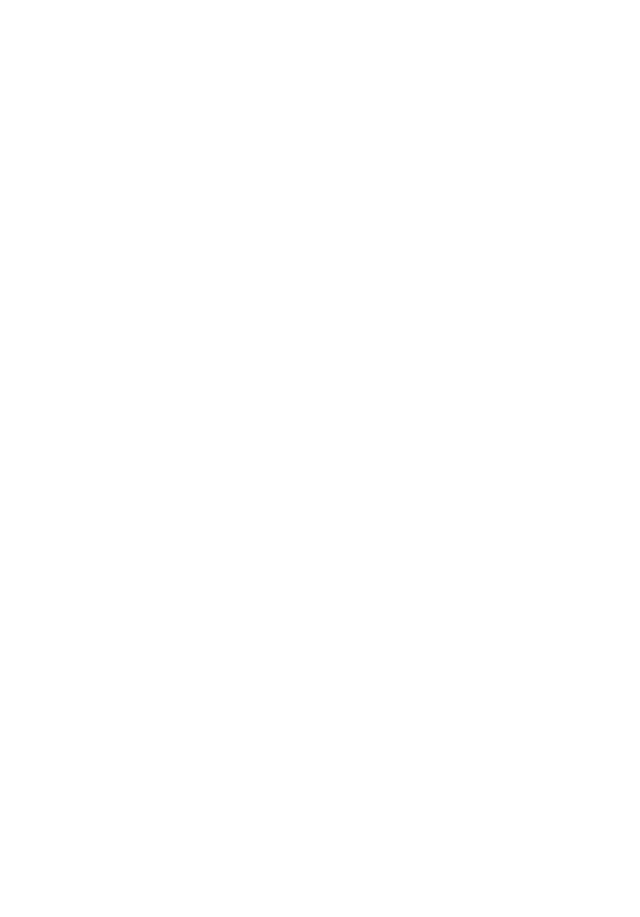
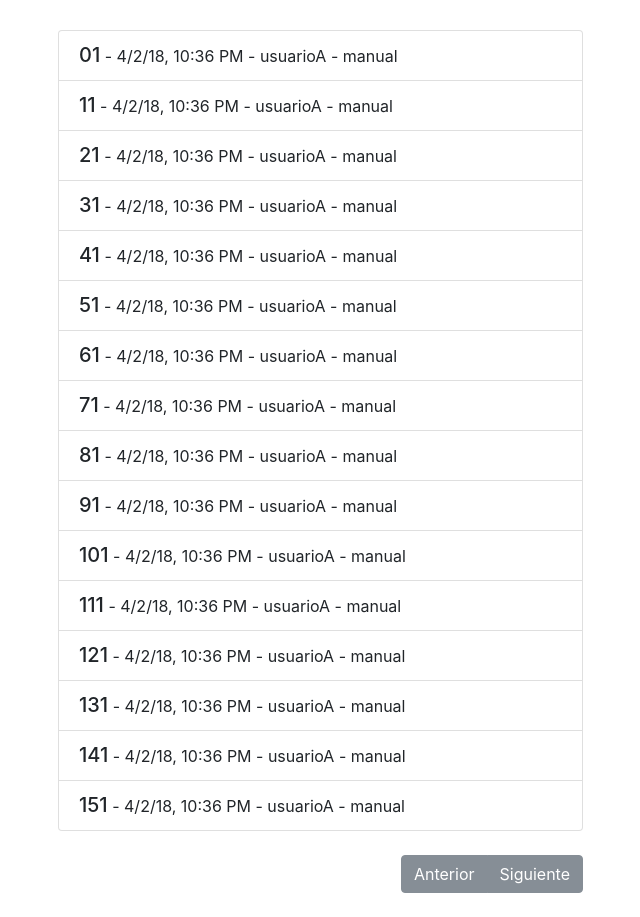
Before and after one commit to sebasb93/cois, an Angular app in the folder cois-web/: page /transaction/show-transaction in a window 1280 px wide. Shown: the part 120-1037 px from the top of the page, without its empty margins (42-682 px from the left). Before the commit the page ends 800 px from the top, so only its background shows below. Built offline with nearby package versions, Linux system fonts and the light colour scheme.

Commit message:
#24: Add "show-transactions" logic

```diff
--- a/cois-web/src/app/components/transaction/show-transactions/show-transactions.component.ts
+++ b/cois-web/src/app/components/transaction/show-transactions/show-transactions.component.ts
@@ -1,10 +1,75 @@
-import { Component } from '@angular/core';
+import { Component, OnInit } from '@angular/core';
+import { Transaction } from '../../../models/transaction';
 
 @Component({
-  selector: 'transaction-show-transactions-component',
+  selector: 'app-transaction-show-transactions-component',
   templateUrl: './show-transactions.component.html'
 })
 
-export class ShowTransactionsComponent {
+export class ShowTransactionsComponent implements OnInit {
+  isVisible: boolean;
 
+  transactionList: Transaction[];
+  rangeNumber: number;
+  ranges: number;
+
+  showItem: boolean;
+
+  selectedTransaction: Transaction;
+
+  constructor() {
+    this.isVisible = false;
+    this.showItem = false;
+    this.transactionList = [];
+  }
+
+  ngOnInit() {
+    this.getRangeNumber();
+    this.rangeNumber = 1;
+    this.LoadTransactions();
+    this.isVisible = true;
+  }
+
+  getRangeNumber() {
+    // Request to api that return the number of available ranges and update var
+    this.ranges = 3;
+  }
+
+  LoadTransactions() {
+
+    // Request to api with rangeNumber
+
+    this.transactionList = [];
+
+    for (let gen = 0; gen <= 15; gen++ ) {
+      this.transactionList.push({
+      id: gen.toString() + this.rangeNumber,
+      userId: 'usuarioA',
+      authorizationUserId: 'admin1',
+      authorizated: true,
+      comments: ['algunosA', 'algunosB'],
+      type: 'input',
+      authorizationType: 'manual',
+      date: new Date()
+      });
+    }
+
+  }
+
+  setTransaction(value: Transaction) {
+    this.selectedTransaction = value;
+    this.showItem = true;
+  }
+
+  nextRange() {
+    this.getRangeNumber();
+    this.rangeNumber = this.rangeNumber < this.ranges ? this.rangeNumber + 1 : this.rangeNumber;
+    this.LoadTransactions();
+  }
+
+  lastRange() {
+    this.getRangeNumber();
+    this.rangeNumber = this.rangeNumber === 1 ? 1 : this.rangeNumber - 1;
+    this.LoadTransactions();
+  }
 }
```
